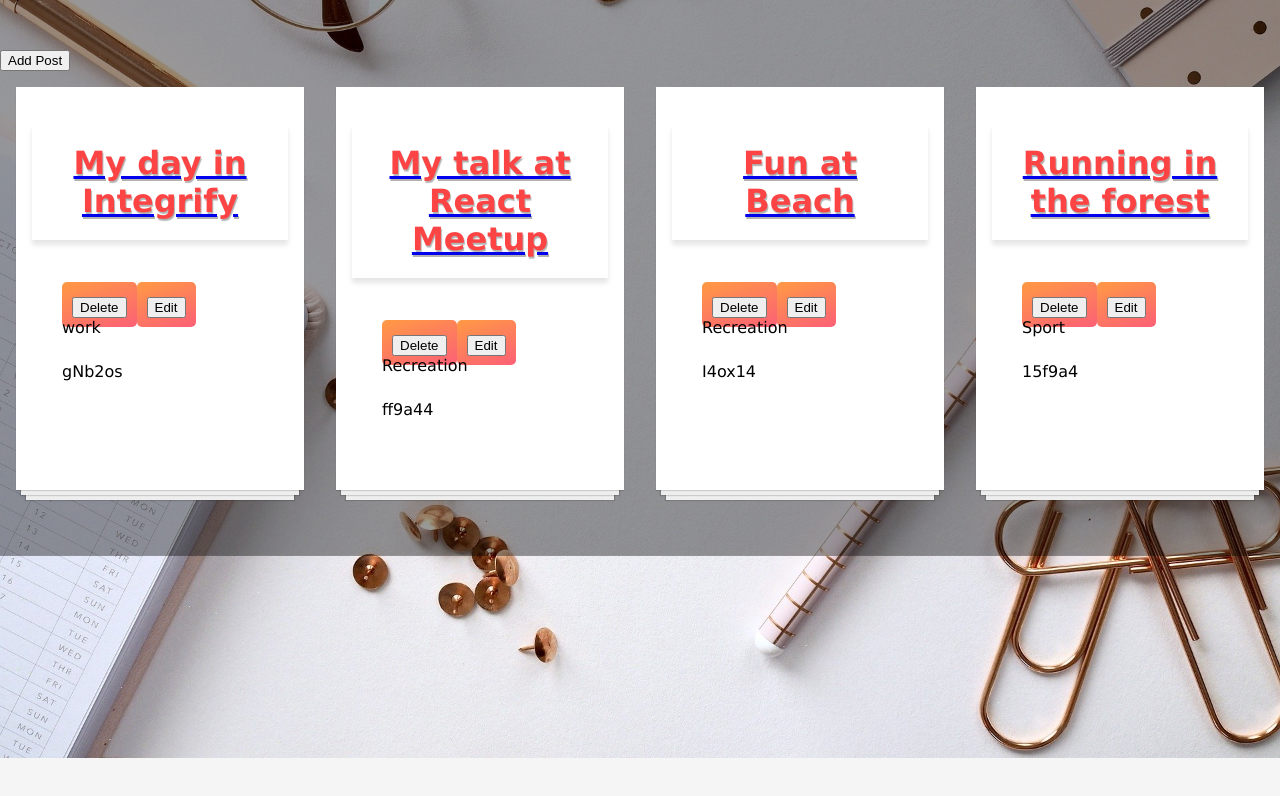
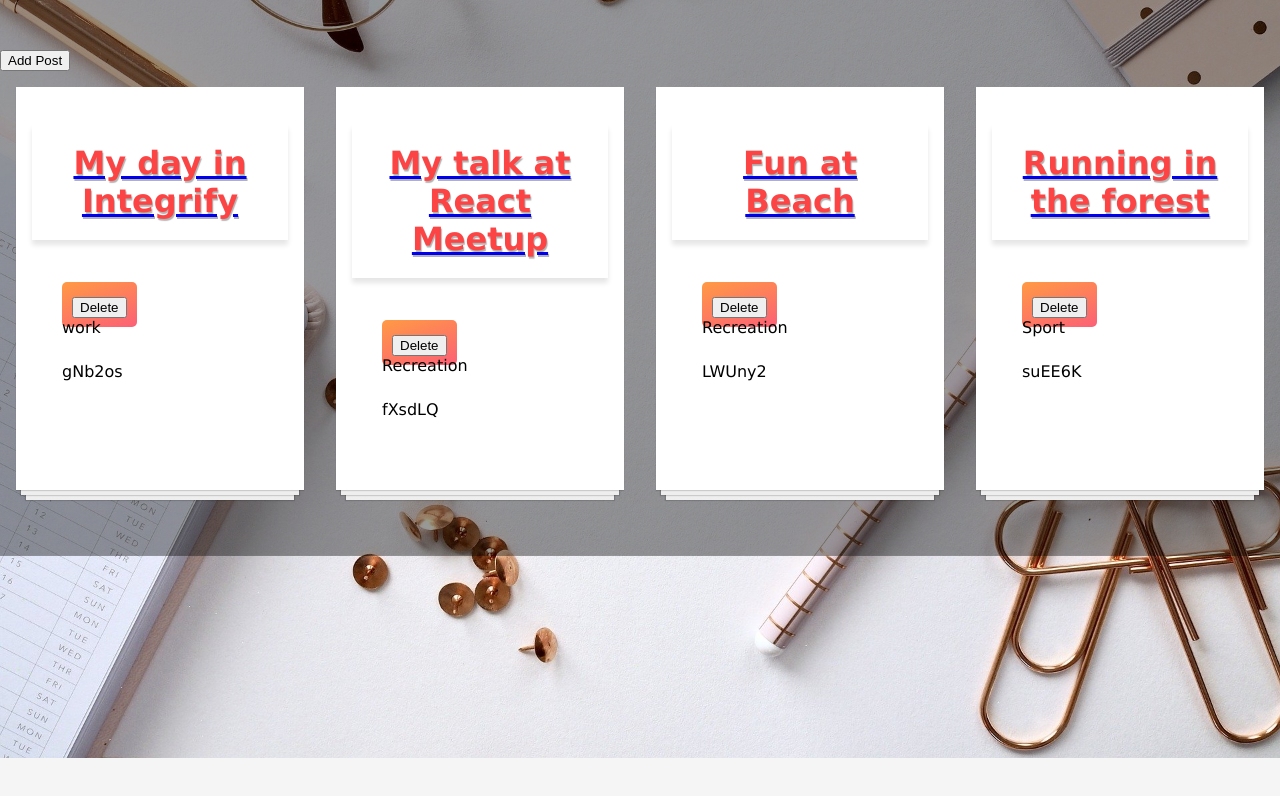
Before and after one commit to rmahato64/react-route, a React (Create React App) app: page / in a window 1280 px wide. Shown: the top 796 px of the page. Built offline with nearby package versions, Linux system fonts and the light colour scheme.

Commit message:
Files added to helmi branch

```diff
--- a/src/App.js
+++ b/src/App.js
@@ -1,61 +1,61 @@
-import React, { Component,createRef } from 'react'
-import {Route,Link,NavLink,Switch,Prompt,Redirect} from 'react-router-dom'
+import React, { Component} from 'react'
+import {Route,Switch,Prompt} from 'react-router-dom'
 import {randomId} from './data/randomId';
 import Posts from './components/Posts';
 import './App.css';
 import AddPost from './components/AddPost';
-import PostDetail from './components/PostDetail';
 import ViewPost from './components/ViewPost';
+import EditPost from './components/EditPost'
 
 class App extends Component {
   constructor(props) {
     super(props)
     this.state = {
-      id : '',
-      title : '',
-      category : '',
-      description : '',
+      post :{
+        title : '',
+        category : '',
+        description : '',
+
+      },
       posts : [
        {
          id : randomId(),
          title : 'My day in Integrify',
          category : 'work',
          description : 'Hi.. Welcome to my day at Integrify.',
-         isDeleted : false,
+
 
        },
        {
-         id : 'ff9a44',
+         id : randomId(),
          title : 'My talk at React Meetup',
          category : 'Recreation',
          description : 'Hi.. Welcome to my talk at React Meet up.',
-         isDeleted : false,
+
 
        },
        {
-         id : 'I4ox14',
+         id : randomId(),
          title : 'Fun at Beach',
          category : 'Recreation',
          description : 'Hi.. Welcome to recreation',
-         isDeleted : false,
+
 
        },
        {
-         id : '15f9a4',
+         id : randomId(),
          title : 'Running in the forest',
          category : 'Sport',
          description : 'Hi.. Welcome to sport',
-         isDeleted : false,
-         contentEditable : false
+
        }
       ]
     }
   }
-  inputTitle = createRef()
-  category = createRef()
-  description = createRef()
 
    deletePost = (id) => {
+     const post = {...this.state.post, isDeleted : true}
+     this.setState({post})
      const copiedPost = [...this.state.posts]
      const deletedPost = copiedPost.filter(post => post.id!==id)
      this.setState({posts : deletedPost})
@@ -63,34 +63,42 @@ class App extends Component {
 
   editPost = (id) => {
     const copiedPost = [...this.state.posts]
+    const {title,category,description} = this.state.post
     for(const post of copiedPost) {
       if(post.id===id) {
-        console.log(id)
+        post.title = title
+        post.category = category
+        post.description = description
+        this.setState({posts : copiedPost})
       }
     }
 
   }
+  editInput = (id) => {
+    const copiedPost = [...this.state.posts]
+    const post = {}
+    for(const copyPost of copiedPost) {
+      if(copyPost.id === id) {
+        post.title = copyPost.title
+        post.category = copyPost.category
+        post.description = copyPost.description
+      }
+    }
+    this.setState({post})
+  }
    handleChange = (e) => {
      const {name,value} = e.target
-     this.setState({[name] : value})
+     const post = {...this.state.post,[name] : value}
+     this.setState({post})
    }
 
   addPost = () => {
-    const id = randomId()
-    const title = this.state.title
-    const category = this.state.category
-    const description = this.state.description
-    const isDeleted = false
-    const newPost = {id : id,
-                     title : title,
-                     category : category,
-                     description : description,
-                     isDeleted : isDeleted
-                    }
-    const copiedPost = [...this.state.posts,newPost]
-    this.setState({posts : copiedPost})
+    const newPost = {...this.state.post,id : randomId()}
+    const posts = [...this.state.posts,newPost]
+    this.setState({posts : posts})
   }
   render () {
+
   return (
     <div className='App'>
       <Switch>
@@ -99,10 +107,7 @@ class App extends Component {
           path='/newpost'
           render={ () => <AddPost
             addPost = {this.addPost}
-            title = {this.state.title}
-            category = {this.state.category}
-            description = {this.state.description}
-            id = {this.state.id}
+            post = {this.state.post}
             handleChange = {this.handleChange}
             />
           }
@@ -114,17 +119,25 @@ class App extends Component {
             posts = {this.state.posts}
             deletePost = {this.deletePost}
             editPost = {this.editPost}
-            inputTitle = {this.inputTitle}
             />
           }
         />
         <Route
           exact
           path={`/post/:id`}
-          render={ (props) => {return <ViewPost id={props.match.id}
-          title = {props.match.title}
-          category = {props.match.category}
-          description = {props.match.description}
+          render={ (props) => {return <ViewPost id={props.match.params.id}
+          posts = {this.state.posts}
+          test = {props}
+          deletePost = {this.deletePost}
+          editInput = {this.editInput}
+          handleChange = {this.handleChange}/>}}
+        />
+        <Route
+          exact
+          path={`/post/edit/:id`}
+          render={ (props) => {return <EditPost id={props.match.params.id}
+          editPost = {this.editPost}
+          post = {this.state.post}
           handleChange = {this.handleChange}/>}}
         />
       </Switch>
--- a/src/components/Add.js
+++ b/src/components/Add.js
@@ -1,7 +1,8 @@
 import React from 'react'
 import { Link } from 'react-router-dom';
 
-const Add = ({title,description,category,id,addPost,handleChange}) => {
+const Add = ({post,addPost,handleChange}) => {
+    const {title,category,description} = post
     return (
         <div className = "post-container">
             <div>
@@ -21,7 +22,7 @@ const Add = ({title,description,category,id,addPost,handleChange}) => {
                     <textarea className="input-text" type = "text" name = 'description' value = {description} onChange = {handleChange}></textarea>
                 </div>
                 <div>
-                    <Link to='/'><button className="postBtn" onClick = {() => addPost()}>Add</button></Link>
+                    <Link to='/'><button className="postBtn" onClick = {addPost}>Add</button></Link>
                     <Link to='/'><button className ="cancelBtn">Cancel</button></Link>
                 </div>
             </div>
@@ -30,28 +31,3 @@ const Add = ({title,description,category,id,addPost,handleChange}) => {
 }
 
 export default Add
-
-// import React from 'react'
-// import { Link } from 'react-router-dom';
-// const Add = ({title,description,category,id,addPost,handleChange}) => {
-//     return (
-//         <div>
-//            <div>
-//               Title : <input type = "text" name = 'title' value = {title} onChange = {handleChange}></input>
-//             </div>
-//             <div>
-//               Category : <input type = "text" name = 'category' value = {category} onChange = {handleChange}></input>
-//             </div>
-//             <div>Write New Post</div>
-//             <div>
-//                 <textarea type = "text" name = 'description' value = {description} onChange = {handleChange}></textarea>
-//             </div>
-//             <div>
-//                 <Link to='/'><button onClick = {() => addPost()}>Add</button> </Link>
-//                 <Link to='/'> <button>Cancel</button> </Link>
-//             </div>
-//         </div>
-//     )
-// }
-
-// export default Add
--- a/src/components/AddPost.js
+++ b/src/components/AddPost.js
@@ -1,15 +1,12 @@
 import React from 'react'
 import Add from './Add'
-import {randomId} from '../data/randomId'
+
 const AddPost = (props) => {
-    const {title,description,category,id,addPost,handleChange} = props
+    const {post,addPost,handleChange} = props
+
     return (
-        // <BrowserRouter>
-        // <NavLink to = '/posts/newpost'>Add Post</NavLink>
-        // <Route path = '/posts/newpost' component = {() => <Add title = {title} description = {description} category = {category} id = {id} addPost = {addPost} handleChange = {handleChange}/>}/>
-        // </BrowserRouter>
         <div>
-            <Add title = {title} description = {description} category = {category} id = {id} addPost = {addPost} handleChange = {handleChange}/>
+            <Add post = {post}  addPost = {addPost} handleChange = {handleChange}/>
         </div>
 
     )
--- a/src/components/Edit.js
+++ /dev/null
@@ -1,12 +0,0 @@
-import React from 'react'
-
-const Edit = (props) => {
-    const {id,editPost} = props
-    return (
-        <div className='btn edit'>
-            <button onClick = {() => editPost(id)}>Edit</button>
-        </div>
-    )
-}
-
-export default Edit
--- /dev/null
+++ b/src/components/EditPost.js
@@ -0,0 +1,18 @@
+import React from 'react'
+import {Link} from 'react-router-dom'
+
+const EditPost = ({id,editPost,handleChange,post}) => {
+     const {title,category,description} = post
+    return (
+     <div>
+         Title : <input type = "text" name = 'title' value = {title} onChange = {handleChange}></input>
+         Category: <input type = "text" name = 'category' value = {category} onChange = {handleChange}></input>
+         Description :<textarea type = "text" name = 'description' value = {description} onChange = {handleChange}></textarea>
+         <Link to = {`/post/${id}`}><button >Cancel</button></Link>
+         <Link to='/'><button onClick = {() => editPost(id)}>Save</button></Link>
+
+     </div>
+    )
+}
+
+export default EditPost
--- a/src/components/Post.js
+++ b/src/components/Post.js
@@ -1,32 +1,16 @@
 import React from 'react';
-import ViewPost from './ViewPost';
-import { BrowserRouter, NavLink, Route, Switch } from 'react-router-dom';
 import { Link } from 'react-router-dom';
 import Delete from './Delete';
-import Edit from './Edit';
-import PostDetail from './PostDetail';
+
 
 const Post = (props) => {
-    const {id,title,category,description,contentEditable} = props.post
-    const {deletePost,editPost,inputTitle} = props
-    // const {id,title,category} = props.post
+    const {id,title,category} = props.post
+    const {deletePost} = props
     return (
-        // <BrowserRouter>
-        // <div className = 'home-page-display'>
-        // <NavLink to = {`/post/${id}`}>{title}</NavLink>
-        // <div>{category}</div>
-        // </div>
-        // <Route path = {`/post/${props.post.id}`} component = {()=>{
-        //       return <ViewPost title = {title} category = {category} description = {description} id = {id} deletePost = {deletePost} editPost = {editPost} contentEditable = {contentEditable} inputTitle = {inputTitle}/>
-        //       }}/>
-
-        // </BrowserRouter>
-
         <div className = 'post-container' id='post-item'>
             <div><Link to = {`/post/${id}`}><h1>{title}</h1></Link></div>
             <div className='form-inner'>
                 <Delete id = {id} deletePost = {deletePost}/>
-                <Edit id = {id} editPost = {editPost} title = {title} category = {category} description = {description}/>
                 <div className='input-holder'>{category}</div>
                 <div className='input-holder'>{id}</div>
             </div>
--- a/src/components/Posts.js
+++ b/src/components/Posts.js
@@ -4,7 +4,7 @@ import { Link } from 'react-router-dom';
 
 const Posts = (props) => {
     const postsList = props.posts.map((post =>
-        <Post key = {post.id} post = {post} deletePost = {props.deletePost} editPost = {props.editPost} inputTitle = {props.inputTitle}/>))
+        <Post key = {post.id} post = {post} deletePost = {props.deletePost} editPost = {props.editPost}/>))
 
         return (
             <div >
--- a/src/components/ViewPost.js
+++ b/src/components/ViewPost.js
@@ -1,18 +1,21 @@
 import React from 'react'
-import Delete from './Delete'
-import Edit from './Edit'
+import {Link} from 'react-router-dom'
 
-const ViewPost = ({title, id, category,description,deletePost,editPost,contentEditable,inputTitle}) => {
+const ViewPost = ({id,posts,deletePost,editInput,}) => {
 
+    const post = posts.filter(post => post.id===id)
+
+    const {title,category,description} = post[0]
     return (
         <div className='post-container'>
+            <Link to = '/'>Back to posts</Link>
            <div>Id : id = {id}</div>
            <div>Title : {title}</div>
            <div>Category : {category}</div>
-           <div>Descri+ption : {description}</div>
-           <div><input type = "text"  ref = {inputTitle}></input></div>
-           <Delete id = {id} deletePost = {deletePost}/>
-           <Edit id = {id} editPost = {editPost} title = {title} category = {category} description = {description}/>
+           <div>Description : {description}</div>
+           <Link to = '/'><button  className="postBtn" onClick = {()=>deletePost(id)}>Delete</button></Link>
+           <Link to = {`/post/edit/${id}`}><button onClick = {() =>editInput(id)}>Edit</button></Link>
+
         </div>
     )
 }
```
Also changed, not shown: src/components/PostDetail.js (deleted, +0 -30 lines).
